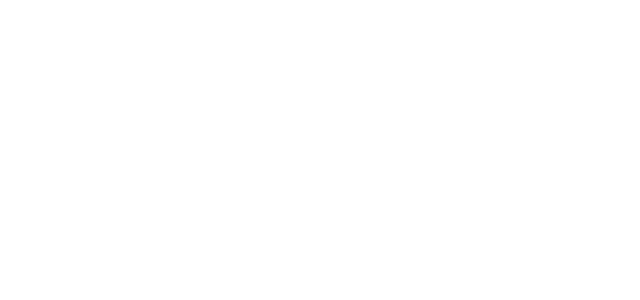
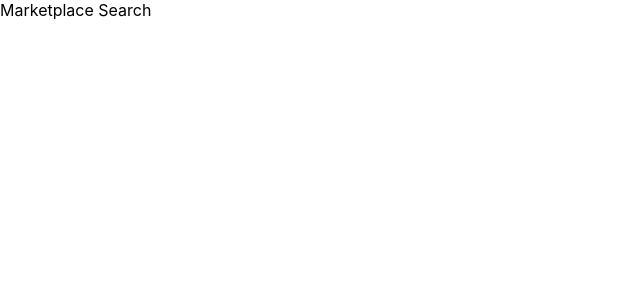
Before and after one commit to shp2018/SCEM, a React (Create React App) app in the folder SCEM Web/: page /marketplace/search in a window 1280 px wide. Before the commit this address had no page. Shown: the top 300 px of the page, without its empty margins (0-640 px from the left). Built offline with nearby package versions, Linux system fonts and the light colour scheme.

Commit message:
marketplace + search routes initialization, updating home page links + gitignore file

```diff
--- a/SCEM Web/src/App.js
+++ b/SCEM Web/src/App.js
@@ -6,7 +6,9 @@ import Login from './routes/login';
 import Home from './routes/home';
 import ResetPassword from './routes/resetPw';
 import ForgotPassword from './routes/forgot';
-import Post from './routes/post'
+import Post from './routes/post';
+import Marketplace from './routes/marketplace';
+import MarketplaceSearch from './routes/marketplaceSearch';
 
 function App() {
     return (
@@ -18,6 +20,8 @@ function App() {
                 <Route path="/forgotPassword" element={<ForgotPassword/>}/>
                 <Route path="/resetPassword" element={<ResetPassword/>}/>
                 <Route path="/post" element={<Post/>}/>
+                <Route path={"/marketplace"} element={<Marketplace/>}/>
+                <Route path={"/marketplace/search"} element={<MarketplaceSearch/>}/>
             </Routes>
         </Router>
     );
--- a/SCEM Web/src/components/homeWithLogin.js
+++ b/SCEM Web/src/components/homeWithLogin.js
@@ -59,7 +59,7 @@ function HomeWithLogin() {
                     <li><a href={"/"}> Company </a></li>
                     <li><a href={"/"}> Equipment </a></li>
                     <li><a href={"/"}> For Rent </a></li>
-                    <li><a href={"/"}> Marketplace </a></li>
+                    <li><a href={"/marketplace"}> Marketplace </a></li>
                 </ul>
             </nav>
 
--- a/SCEM Web/src/components/homeWithoutLogin.js
+++ b/SCEM Web/src/components/homeWithoutLogin.js
@@ -42,7 +42,7 @@ function HomeWithoutLogin() {
                     <li><a href={"/"}> Equipment </a>
                         </li>
                     <li><a href={"/"}> For Rent </a> </li>
-                    <li><a href={"/"}> Marketplace </a> </li>
+                    <li><a href={"/marketplace"}> Marketplace </a> </li>
                 </ul>
 
             </nav>
--- /dev/null
+++ b/SCEM Web/src/routes/marketplace.js
@@ -0,0 +1,11 @@
+import React, {useState} from "react";
+
+function Marketplace() {
+    return (
+        <div>
+            Marketplace
+        </div>
+    );
+}
+
+export default Marketplace;
--- /dev/null
+++ b/SCEM Web/src/routes/marketplaceSearch.js
@@ -0,0 +1,11 @@
+import React, {useState} from "react";
+
+function MarketplaceSearch() {
+    return (
+        <div>
+            Marketplace Search
+        </div>
+    );
+}
+
+export default MarketplaceSearch;
```
Also changed, not shown: 2 other files (tests, documents, lock files or other folders).
